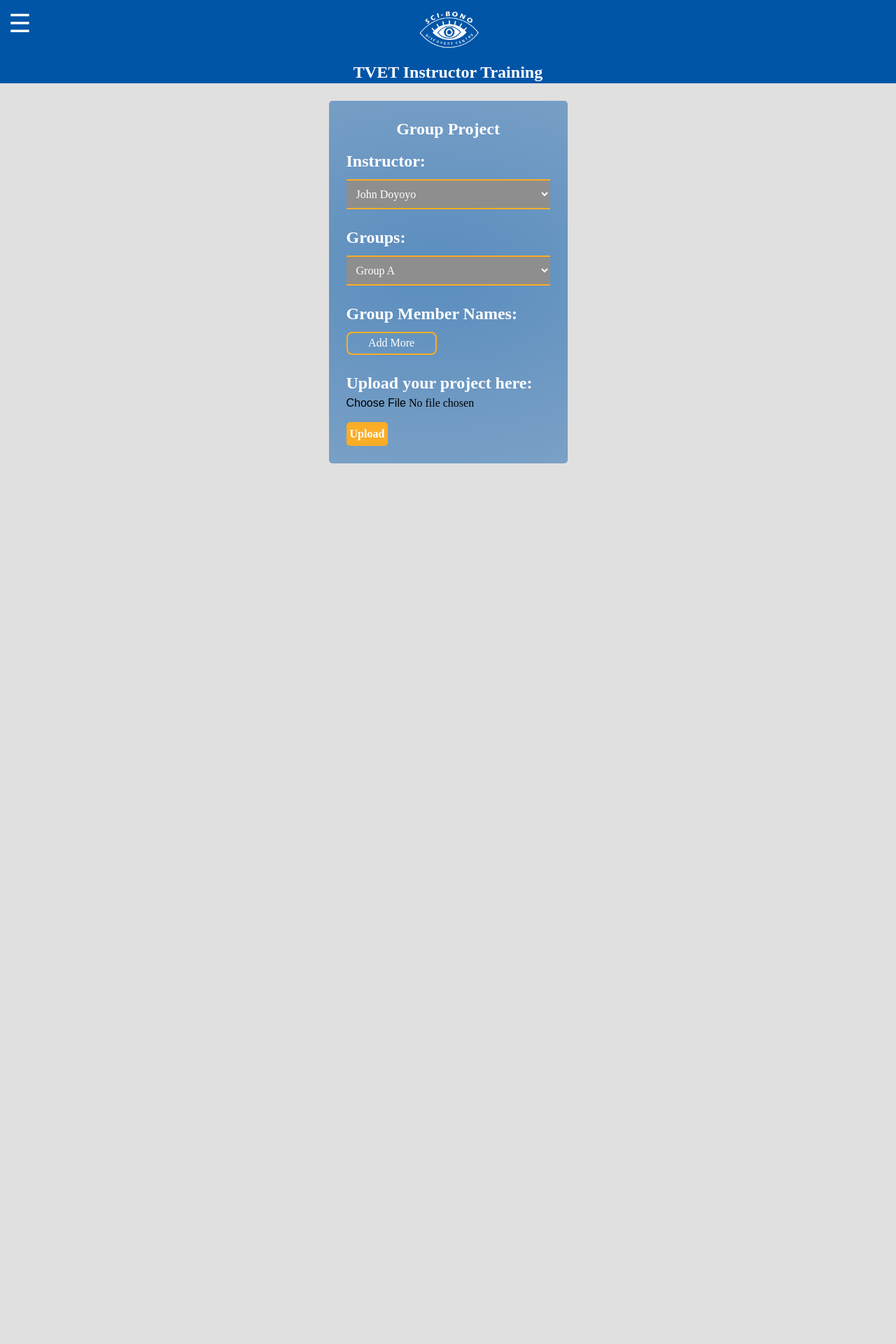
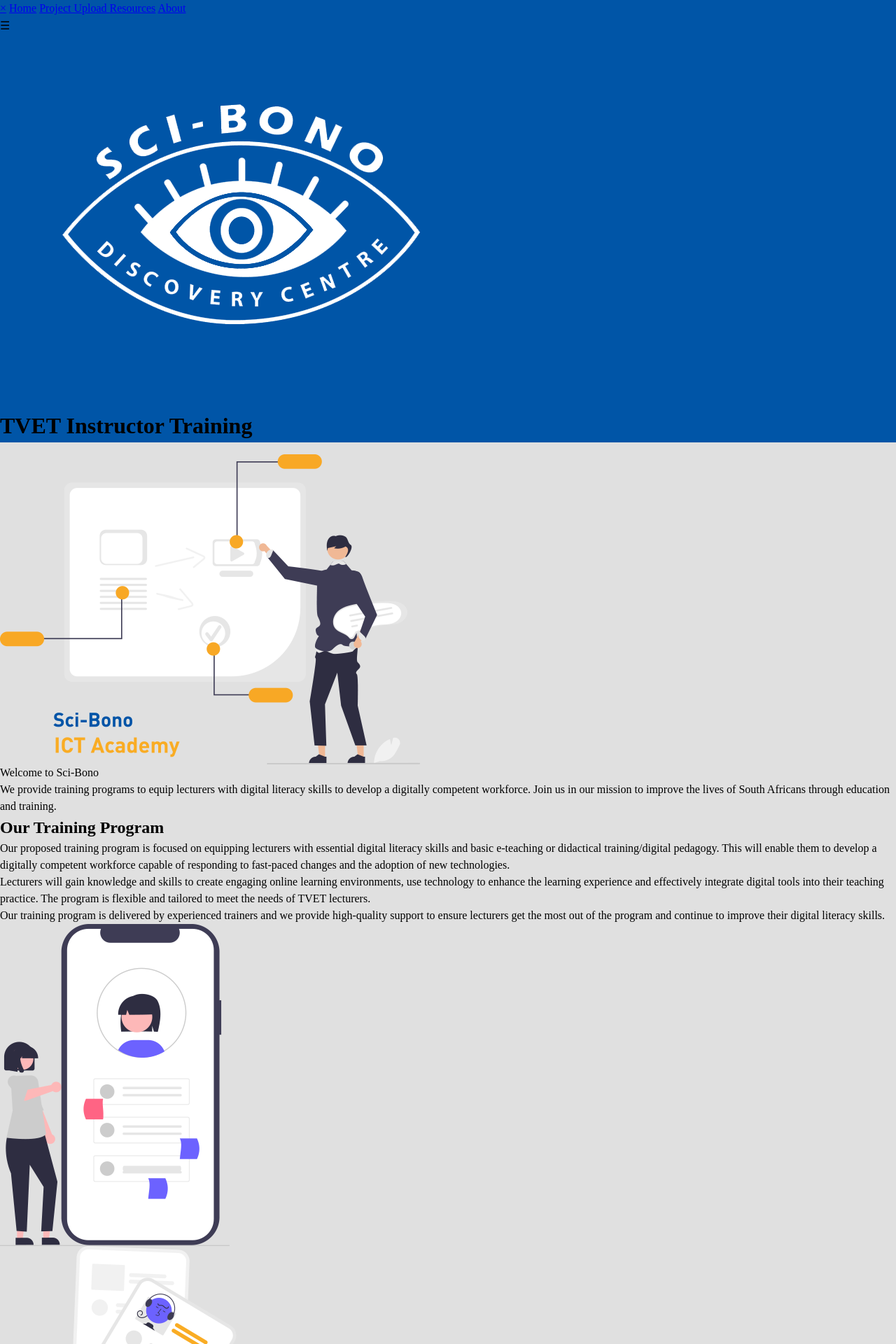
Before and after one commit to Vuyani-Magibisela/TVET-Instructor-Training, a PHP site: page / in a window 1280 px wide. Shown: the top 1920 px of the page at 70% size. Before the commit the page ends 662 px from the top, so only its background shows below. Run offline with PHP 8.4, Linux system fonts and the light colour scheme; some libraries are stand-ins or nearby versions.

Commit message:
Updated things

```diff
--- a/css/style.css
+++ b/css/style.css
@@ -100,11 +108,12 @@
   }
 
   nav .active{
-    background-color: #8E8E8E;
+    background-color: #FAAD25;
   }
 
-.sidebar a:hover {
-    color: #f1f1f1;
+header nav a:hover {
+    color: #fff;
+    background-color: #8E8E8E;
   }
 
 .sidebar .closebtn {
@@ -179,8 +191,10 @@
 
 }
 
+
+
  #lecture, #group {
-  background-color: #8E8E8E;
+  /* background-color: #8E8E8E; */
   border-top: 2px #FAAD25 solid;
   border-bottom: 2px #FAAD25 solid;
   width: 100%;
@@ -190,12 +204,14 @@
   margin-bottom: 25px;
 }
 
+/* #lecture > option:hover{
+  background-color: #8E8E8E;
+} */
+
 
 .more{
   width: 129px;
   height: 33px;
-  left: 58px;
-  top: 607px;
 
   border: 2px solid #FAAD25;
   border-radius: 8px;
--- a/index.html
+++ b/index.html
@@ -1,19 +1,32 @@
 <!DOCTYPE html>
 <html lang="en">
 <head>
+
+    <!--Google analytics
+	================================================-->
+	<!-- Global site tag (gtag.js) - Google Analytics -->
+	<script async src="https://www.googletagmanager.com/gtag/js?id=UA-156064280-1"></script>
+	<script>
+	window.dataLayer = window.dataLayer || [];
+	function gtag(){dataLayer.push(arguments);}
+	gtag('js', new Date());
+
+	gtag('config', 'UA-156064280-1');
+	</script>
+
     <meta charset="UTF-8">
     <meta http-equiv="X-UA-Compatible" content="IE=edge">
     <meta name="viewport" content="width=device-width, initial-scale=1.0">
     <link rel="stylesheet" href="css/form_reset.css">
     <link rel="stylesheet" href="css/style.css">
-    <title>Project Upload</title>
+    <title>Home</title>
 </head>
 <body>
     <header>
         <nav id="sidebar-container" class="sidebar">
                 <a href="javascript:void(0)" class="closebtn" onclick="closeNav()">&times;</a>
-                <a href="index.html">Home</a>
-                <a href="projectuplod.html" class="active">Project Upload </a>
+                <a href="index.html" class="active">Home</a>
+                <a href="projectuplod.html" >Project Upload </a>
                 <a href="resources.html">Resources</a>
                 <a href="about.html">About</a>
         </nav>
@@ -25,51 +38,71 @@
 
     </header>
 
-    <div id="main">
-        <div class="icon">
-            <iconify-icon
-                icon="material-symbols:group-add"
-                style="font-size: 18px"
-                height="4em"
-            >
-            </iconify-icon>
-            <h1>Group Project</h1>
+    <div id="main-container">
+        <div class="hero">
+            <img src="img/hero.png" alt="">
+        </div>
+        <div class="intro">
+        <p>
+            <span>Welcome to Sci-Bono</span><br>
+            We provide training programs to equip lecturers
+            with digital literacy skills to develop a digitally
+            competent workforce. Join us in our mission to
+            improve the lives of South Africans through
+            education and training.
+        </p>
+        </div>
+        <div class="program">
+            <h2>
+                Our Training Program
+            </h2>
+            <div class="text-row1">
+                <p>
+                    Our proposed training program is focused on
+                    equipping lecturers with essential digital
+                    literacy skills and basic e-teaching or
+                    didactical training/digital pedagogy.
+                    This will enable them to develop a digitally
+                    competent workforce capable of responding
+                    to fast-paced changes and the adoption of
+                    new technologies.
+                </p>
+            </div>
+            <div class="text-row2">
+                <p>
+                    Lecturers will gain knowledge and skills to create
+                    engaging online learning environments,
+                    use technology to enhance the learning
+                    experience and effectively integrate
+                    digital tools into their teaching practice.
+                    The program is flexible and tailored to
+                    meet the needs of TVET lecturers.
+                </p>
+            </div>
+            <div class="text-row3">
+                <p>
+                    Our training program is delivered by experienced
+                    trainers and we provide high-quality
+                    support to ensure lecturers get the
+                    most out of the program and
+                    continue to improve their digital
+                    literacy skills.
+                </p>
+            </div>
 
+            <div class="image-row1">
+                <img src="img/teacher.png" alt="">
+            </div>
+            <div class="image-row2">
+                <img src="img/skilled.png" alt="">
+            </div>
+            <div class="image-row3">
+                <img src="img/competent.png" alt="">
+            </div>
+
+            </div>
         </div>
-        <form action="upload.php" method="post" enctype="multipart/form-data">
-            <label class="instructor"for="lecture">Instructor:</label>
-            <select id="lecture" name="lecture">
-                <option value="John Doyoyo">John Doyoyo</option>
-                <option value="Ezekiel Shabe">Ezekiel Shabe</option>
-                <option value="Edwin Moloi">Edwin Moloi</option>
-                <option value="Vuyani Magibisela">Vuyani Magibisela</option>
-            </select>
 
-            <br>
-
-            <label class="groups" for="group">Groups:</label>
-            <select  id="group" name="group">
-                <option value="Group A">Group A</option>
-                <option value="Group B">Group B</option>
-                <option value="Group C">Group C</option>
-                <option value="Group D">Group D</option>
-            </select>
-
-            <br>
-
-            <label class="members" for="group_member_names">Group Member Names:</label>
-            <div id="group_member_names"></div>
-            <button class="more" type="button" onclick="addGroupMemberName()">Add More</button>
-
-            <br>
-
-            <label class="files" for="file">Upload your project here:</label>
-            <input type="file" id="file" name="file" accept=".doc, .pdf, .zip">
-
-            <br>
-
-            <input class="submit" type="submit" value="Upload">
-        </form>
 
     </div>
 
--- a/js/script.js
+++ b/js/script.js
@@ -21,5 +21,5 @@
   /* Set the width of the sidebar to 0 and the left margin of the page content to 0 */
   function closeNav() {
     document.getElementById("sidebar-container").style.width = "0";
-    document.getElementById("main").style.marginLeft = "0";
+    // document.getElementById("main").style.marginLeft = "0";
   }
--- a/resources.html
+++ b/resources.html
@@ -6,15 +6,15 @@
     <meta name="viewport" content="width=device-width, initial-scale=1.0">
     <link rel="stylesheet" href="css/form_reset.css">
     <link rel="stylesheet" href="css/style.css">
-    <title>Project Upload</title>
+    <title>Resources</title>
 </head>
 <body>
     <header>
         <nav id="sidebar-container" class="sidebar">
                 <a href="javascript:void(0)" class="closebtn" onclick="closeNav()">&times;</a>
                 <a href="index.html">Home</a>
-                <a href="projectuplod.html" class="active">Project Upload </a>
-                <a href="resources.html">Resources</a>
+                <a href="projectuplod.html" >Project Upload </a>
+                <a href="resources.html" class="active">Resources</a>
                 <a href="about.html">About</a>
         </nav>
 
```
Also changed, not shown: other parts of css/style.css (+132 -4 lines), projectuplod.html (added, +81 -0 lines), img/DoHET-Logo.png (added), img/competent.png (added), img/hero.png (added), img/skilled.png (added), img/teacher.png (added), 1 other file.
